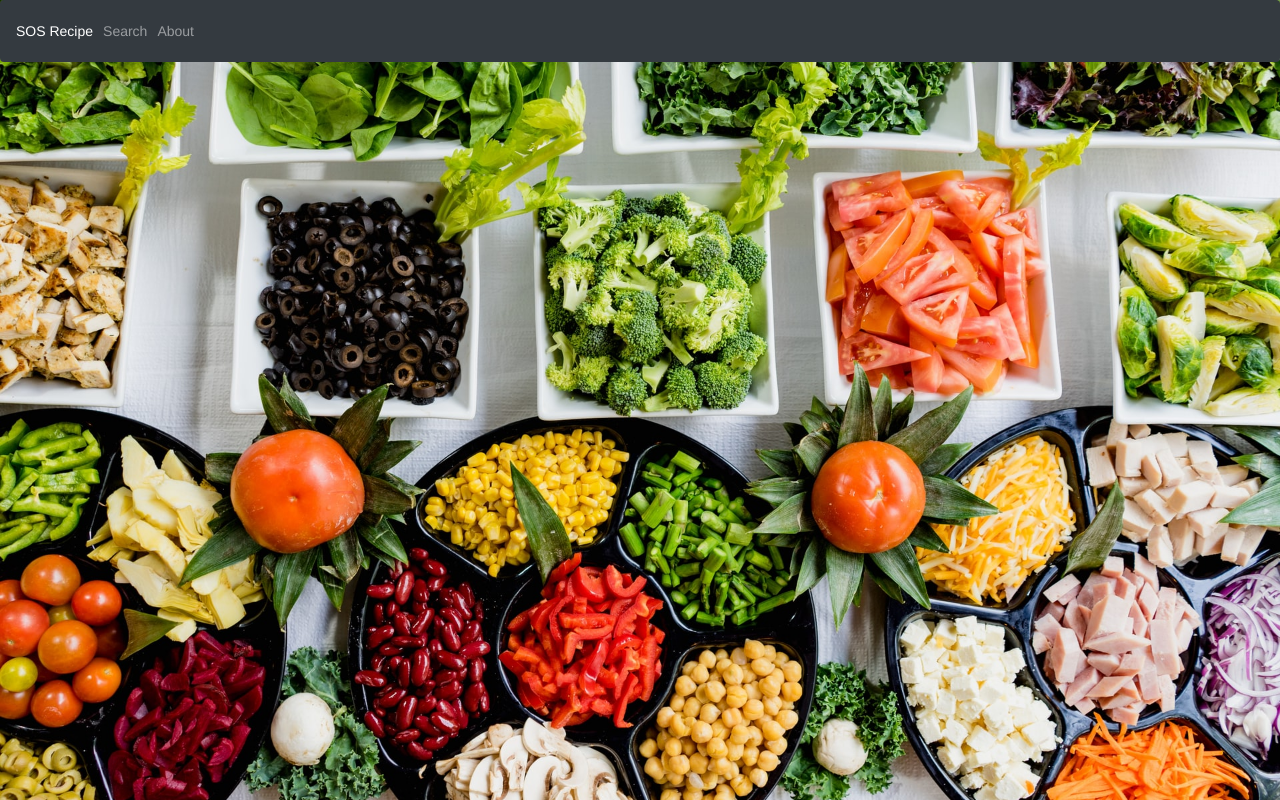
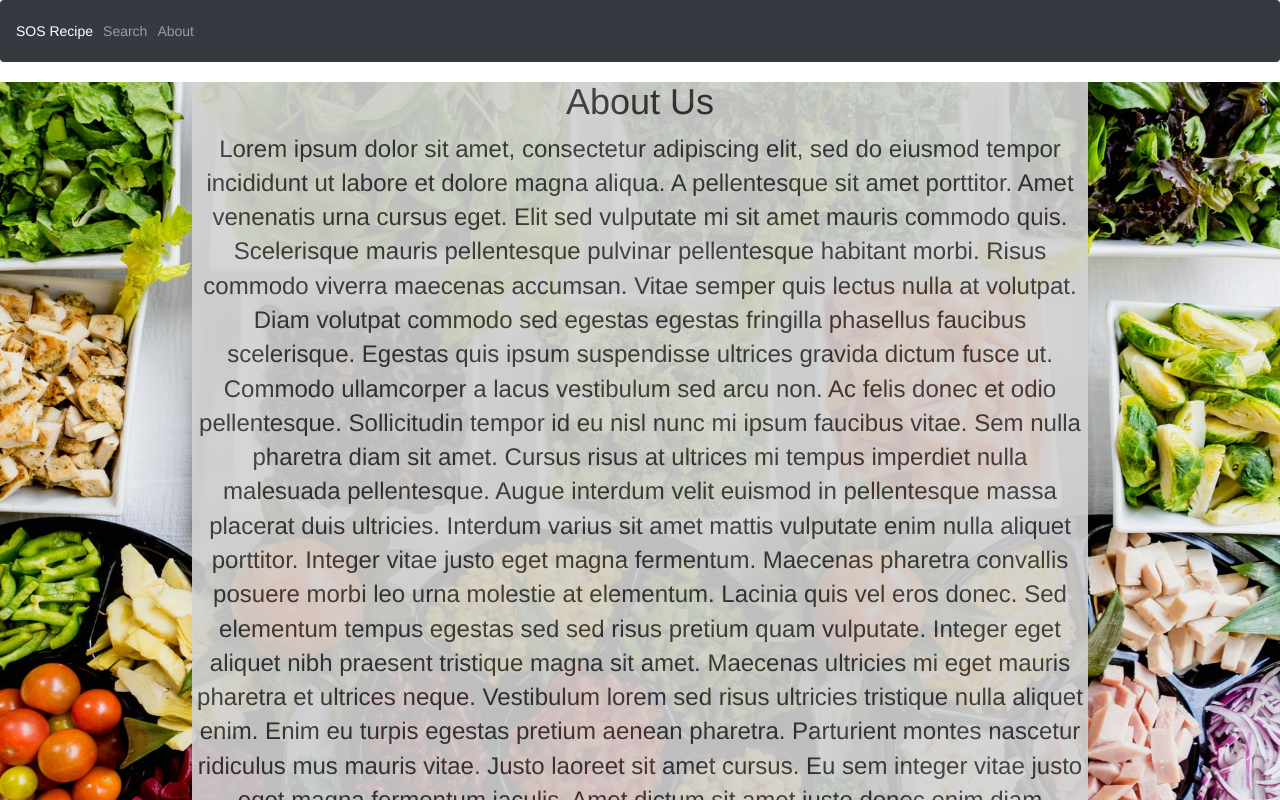
Before and after one commit to SOS-Recipe/SOS_Recipe, a React (Create React App) app in the folder frontend/: page /About in a window 1280 px wide. Shown: the top 800 px of the page. Built offline with nearby package versions, Linux system fonts and the light colour scheme.

Commit message:
Adding routing

```diff
--- a/frontend/package.json
+++ b/frontend/package.json
@@ -10,6 +10,7 @@
     "react": "^17.0.1",
     "react-bootstrap": "^1.5.0",
     "react-dom": "^17.0.1",
+    "react-router-dom": "^5.2.0",
     "react-scripts": "4.0.3",
     "web-vitals": "^1.1.0"
   },
--- a/frontend/src/App.js
+++ b/frontend/src/App.js
@@ -1,8 +1,9 @@
-import logo from './logo.svg';
 import Landing from './components/landing';
 import Header from './components/header';
 import 'bootstrap/dist/css/bootstrap.min.css'
 import About from './components/about';
+import { Redirect, Route, Router, Switch} from "react-router-dom";
+import history from "./history";
 
 function App() {
   return (
@@ -11,7 +12,13 @@ function App() {
     <script src="https://ajax.googleapis.com/ajax/libs/jquery/3.5.1/jquery.min.js"></script>
     <script src="https://maxcdn.bootstrapcdn.com/bootstrap/3.4.1/js/bootstrap.min.js"></script>
       <div className="App">
-        < Header/>
+        <Header/>
+        <Router history={history}>
+          <Switch>
+           <Route component={Landing} exact={true} path="/" />
+           <Route component={About} exact={true} path ="/About"/>
+          </Switch>
+        </Router>
       </div>
   </>
   );
--- a/frontend/src/components/about.jsx
+++ b/frontend/src/components/about.jsx
@@ -7,7 +7,7 @@ class About extends React.Component {
     }
     render() {
         return(
-            <body>
+            <body class="AboutBody">
                 <div class='content'>
                     <h1>About Us</h1>
                     <p>
--- a/frontend/src/components/header.jsx
+++ b/frontend/src/components/header.jsx
@@ -7,19 +7,21 @@ class Header extends React.Component {
     }
     render() {
         return(
+            <header>
                 <nav class="navbar navbar-expand-lg navbar-dark bg-dark">
                         <ul class="navbar-nav">
                             <li class="nav-item active">
-                            <a class="nav-link" href='#'>SOS Recipe</a>
+                                <a class="nav-link" href='/'>SOS Recipe</a>
                                 </li>
                             <li class="nav-item">
-                            <a class="nav-link" href='#'>Search</a>
+                                <a class="nav-link" href='/'>Search</a>
                                 </li>
                             <li class="nav-item">
-                            <a class="nav-link" href='#'>About</a>
+                                <a class="nav-link" href='/About'>About</a>
                                 </li>
                         </ul>
                 </nav>
+            </header>
         )
     }
 }
--- /dev/null
+++ b/frontend/src/history.jsx
@@ -0,0 +1,3 @@
+import {createBrowserHistory } from "history";
+
+export default createBrowserHistory();
--- a/frontend/src/styles/about.css
+++ b/frontend/src/styles/about.css
@@ -1,7 +1,8 @@
-body {
+.AboutBody {
     height: 100%;
     background: url("../images/aboutBackground.jpg") no-repeat center fixed;
     background-size: cover;
+    margin: none;
 }
 
 .content {
--- /dev/null
+++ b/frontend/src/styles/header.css
@@ -0,0 +1,3 @@
+header {
+    margin: none;
+}
```
Also changed, not shown: 1 other file (tests, documents, lock files or other folders). Lines whose indentation alone changed are shown as unchanged.
